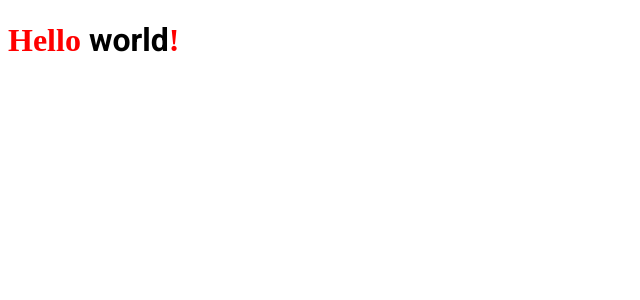
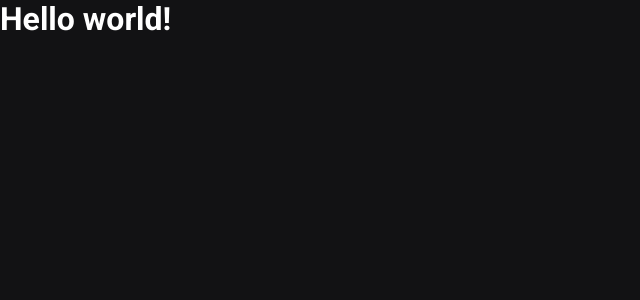
Before and after one commit to Luanfv/ignite-reactjs, a Next.js app in the folder ignews/: page / in a window 1280 px wide. Shown: the top 300 px of the page, without its empty margins (0-640 px from the left). Built offline with nearby package versions, Linux system fonts and the light colour scheme.

Commit message:
add: global style

```diff
--- a/ignews/src/pages/_app.tsx
+++ b/ignews/src/pages/_app.tsx
@@ -1,4 +1,6 @@
 import { AppProps } from 'next/app';
+
+import '../styles/global.scss';
 
 function MyApp({ Component, pageProps }: AppProps) {
   return <Component {...pageProps} />;
--- a/ignews/src/pages/index.tsx
+++ b/ignews/src/pages/index.tsx
@@ -1,6 +1,4 @@
 import Head from 'next/head';
-
-import styles from '../styles/home.module.scss';
 
 function Home() {
   return (
@@ -11,8 +9,8 @@
         </title>
       </Head>
 
-      <h1 className={styles.title}>
-        Hello <span>world</span>!
+      <h1>
+        Hello world!
       </h1>
     </>
   );
--- /dev/null
+++ b/ignews/src/styles/global.scss
@@ -0,0 +1,47 @@
+* {
+  margin: 0;
+  padding: 0;
+  box-sizing: border-box;
+}
+
+:root {
+  --white: #fff;
+
+  --gray-100: #e1e1e6;
+  --gray-200: #a8a8b3;
+  --gray-900: #121214;
+
+  --cyan-500: #61dafb;
+
+  --yellow-500: #eba417;
+}
+
+@media (max-width: 1080px) {
+  html {
+    font-size: 93.75%;
+  }
+}
+
+@media (max-width: 720px) {
+  html {
+    font-size: 87.5%;
+  }
+}
+
+body {
+  background-color: var(--gray-900);
+  color: var(--white);
+}
+
+body, input, textarea, select, button {
+  font: 400 1rem 'Roboto', sans-serif;
+}
+
+button {
+  cursor: pointer;
+}
+
+a {
+  color: inherit;
+  text-decoration: none;
+}
--- a/ignews/src/styles/home.module.scss
+++ /dev/null
@@ -1,8 +0,0 @@
-.title {
-  color: red;
-
-  span {
-    font-family: 'Roboto';
-    color: black;
-  }
-}
```
